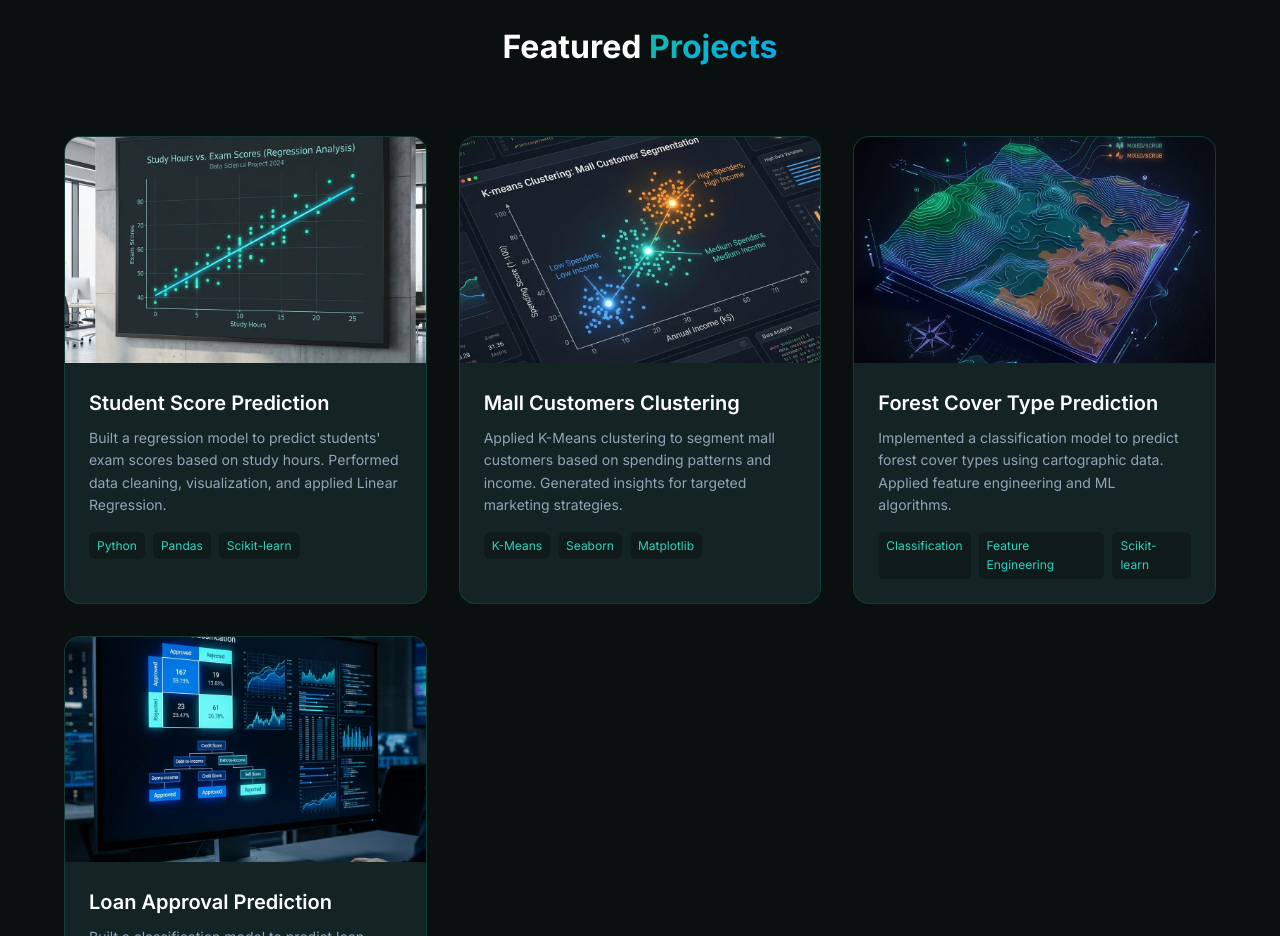
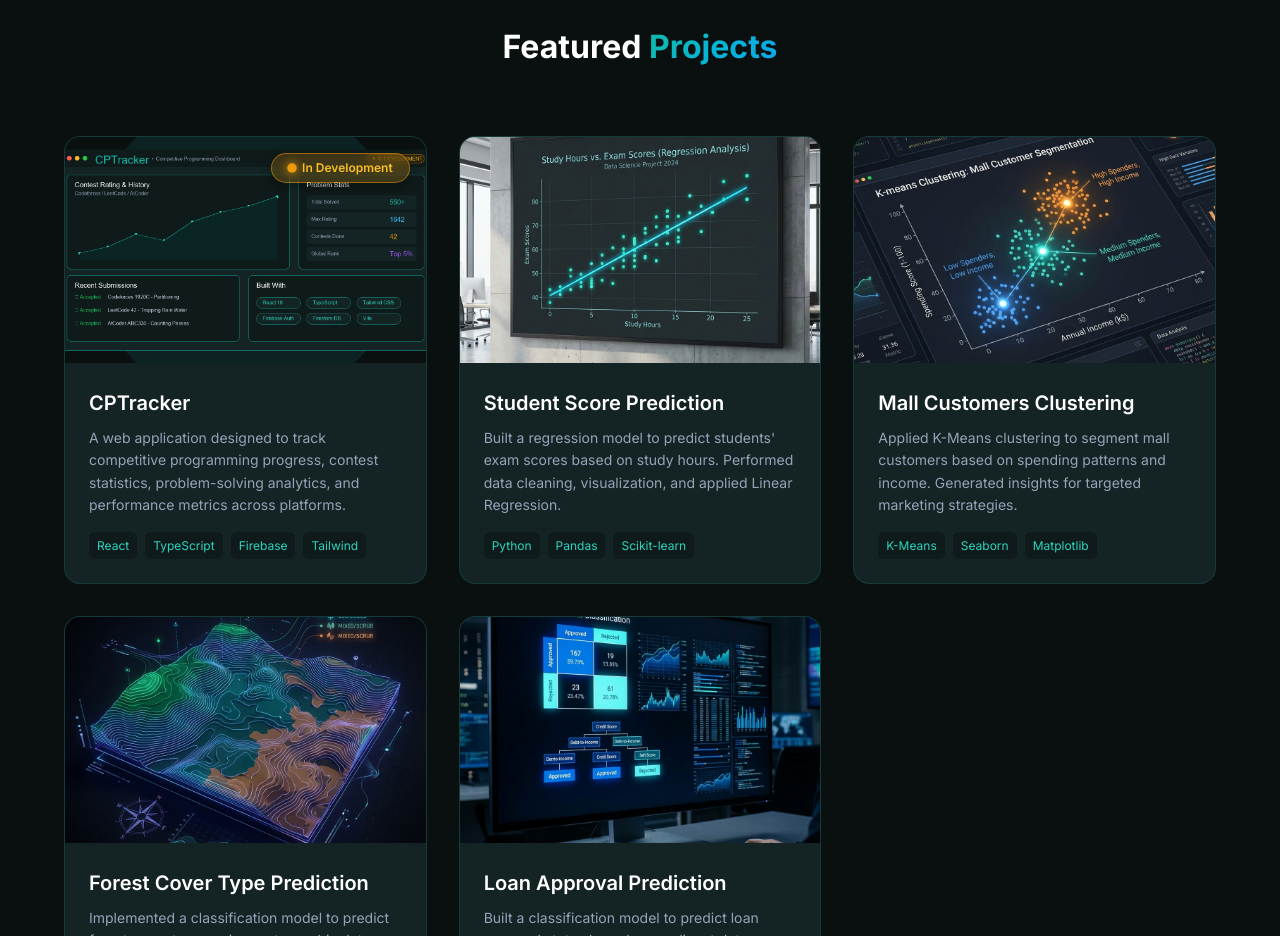
Before and after one commit to Mogamal911/mogamal, a plain HTML site: page index.html in a window 1280 px wide. Shown: the part 2200-3136 px from the top of the page. Drawn offline with Linux system fonts and the light colour scheme.

Commit message:
Add CPTracker to featured projects (In Development)

```diff
--- a/assets/css/style.css
+++ b/assets/css/style.css
@@ -636,6 +636,54 @@ button {
     color: var(--clr-accent-secondary);
 }
 
+.project-card__badge {
+    position: absolute;
+    top: var(--spacing-md);
+    right: var(--spacing-md);
+    padding: var(--spacing-xs) var(--spacing-md);
+    border-radius: var(--border-radius-full);
+    font-size: var(--fs-xs);
+    font-weight: var(--fw-semibold);
+    z-index: 5;
+    display: inline-flex;
+    align-items: center;
+    gap: 6px;
+    backdrop-filter: blur(8px);
+    box-shadow: 0 4px 12px rgba(0, 0, 0, 0.3);
+}
+
+.project-card__badge--developing {
+    background: rgba(245, 158, 11, 0.2);
+    color: #fbbf24;
+    border: 1px solid rgba(245, 158, 11, 0.5);
+}
+
+.project-card__badge--developing::before {
+    content: '';
+    display: inline-block;
+    width: 8px;
+    height: 8px;
+    border-radius: 50%;
+    background-color: #f59e0b;
+    box-shadow: 0 0 8px #f59e0b;
+    animation: pulse-glow 1.5s infinite;
+}
+
+@keyframes pulse-glow {
+    0% {
+        opacity: 0.4;
+        transform: scale(0.9);
+    }
+    50% {
+        opacity: 1;
+        transform: scale(1.2);
+    }
+    100% {
+        opacity: 0.4;
+        transform: scale(0.9);
+    }
+}
+
 /* ===== CONTACT SECTION ===== */
 .contact__content {
     text-align: center;
--- a/index.html
+++ b/index.html
@@ -176,6 +176,33 @@
             <div class="container">
                 <h2 class="section__title">Featured <span class="text-gradient">Projects</span></h2>
                 <div class="projects__grid">
+                    <!-- Project Card: CPTracker (In Development) -->
+                    <article class="project-card reveal">
+                        <div class="project-card__image">
+                            <span class="project-card__badge project-card__badge--developing">In Development</span>
+                            <img src="assets/images/cptracker.png" alt="CPTracker - Competitive Programming Tracker"
+                                class="project-card__img">
+                            <div class="project-card__overlay">
+                                <a href="https://github.com/Mogamal911/CPTracker"
+                                    class="project-card__link" aria-label="View on GitHub" title="View on GitHub"
+                                    target="_blank" rel="noopener noreferrer">🔗</a>
+                                <a href="https://cptracker911.web.app"
+                                    class="project-card__link" aria-label="Live Demo" title="Live Demo"
+                                    target="_blank" rel="noopener noreferrer">🌐</a>
+                            </div>
+                        </div>
+                        <div class="project-card__content">
+                            <h3 class="project-card__title">CPTracker</h3>
+                            <p class="project-card__description">A web application designed to track competitive programming progress, contest statistics, problem-solving analytics, and performance metrics across platforms.</p>
+                            <div class="project-card__tags">
+                                <span>React</span>
+                                <span>TypeScript</span>
+                                <span>Firebase</span>
+                                <span>Tailwind</span>
+                            </div>
+                        </div>
+                    </article>
+
                     <!-- Project Card 1 -->
                     <article class="project-card reveal">
                         <div class="project-card__image">
```
Also changed, not shown: assets/images/cptracker.png (added).
